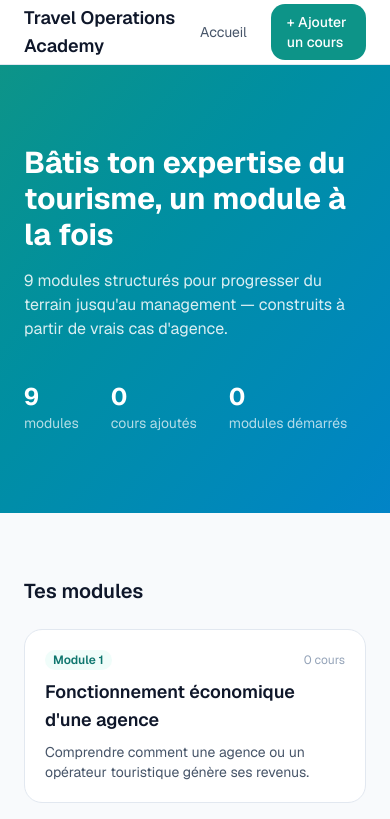
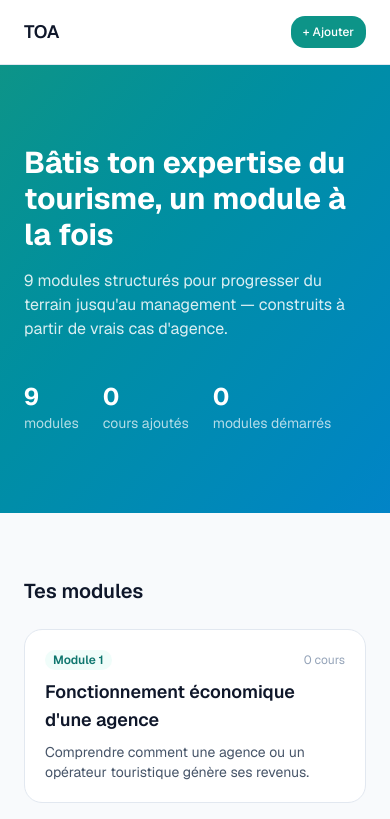
Before and after one commit to asukatraloc22-rgb/travel-operations-academy, a Next.js app: page / in a window 390 px wide. Shown: the top 819 px of the page. Built offline with nearby package versions, Linux system fonts and the light colour scheme; no server answers; the database is empty.

Commit message:
Phase 7: mobile fixes - responsive header, wrapping stats, collapsible mobile TOC

```diff
--- a/src/app/page.tsx
+++ b/src/app/page.tsx
@@ -26,7 +26,7 @@ export default async function Home() {
           </p>
 
           {/* Stats réelles — pas de chiffres inventés. */}
-          <div className="flex gap-8 mt-10">
+          <div className="flex flex-wrap gap-6 sm:gap-8 mt-10">
             <div>
               <p className="text-2xl font-bold">{TRAVEL_MODULES.length}</p>
               <p className="text-sm text-white/70">modules</p>
--- a/src/modules/courses/CourseContent.tsx
+++ b/src/modules/courses/CourseContent.tsx
@@ -30,6 +30,30 @@ export function CourseContent({ content }: CourseContentProps) {
   const chapters = extractChapters(content);
 
   return (
+    <div>
+      {/* Mobile: sommaire repliable, natif (details/summary), aucun
+          JavaScript nécessaire pour l'ouverture/fermeture. Caché à partir
+          de md, où le sommaire fixe en colonne prend le relais. */}
+      {chapters.length > 0 && (
+        <details className="md:hidden mb-6 rounded-lg border border-[var(--color-border)] p-3">
+          <summary className="text-sm font-semibold cursor-pointer">
+            Sommaire ({chapters.length} chapitres)
+          </summary>
+          <ul className="mt-3 space-y-2 text-sm">
+            {chapters.map((chapter) => (
+              <li key={chapter.slug}>
+                <a
+                  href={`#${chapter.slug}`}
+                  className="text-[var(--color-text-secondary)] hover:text-[var(--color-nature-700)]"
+                >
+                  {chapter.title}
+                </a>
+              </li>
+            ))}
+          </ul>
+        </details>
+      )}
+
       <div className="grid md:grid-cols-[200px_1fr] gap-8">
         {chapters.length > 0 && (
           <nav className="hidden md:block sticky top-24 self-start text-sm">
@@ -76,5 +100,6 @@ export function CourseContent({ content }: CourseContentProps) {
           </ReactMarkdown>
         </div>
       </div>
+    </div>
   );
 }
--- a/src/shared/components/Header.tsx
+++ b/src/shared/components/Header.tsx
@@ -16,19 +16,21 @@ export function Header() {
   return (
     <header className="sticky top-0 z-10 border-b border-[var(--color-border)] bg-[var(--color-surface)]/90 backdrop-blur">
       <div className="max-w-5xl mx-auto px-6 h-16 flex items-center justify-between">
-        <Link href="/" className="font-semibold text-lg">
-          Travel Operations Academy
+        <Link href="/" className="font-semibold text-lg shrink-0">
+          <span className="sm:hidden">TOA</span>
+          <span className="hidden sm:inline">Travel Operations Academy</span>
         </Link>
 
-        <nav className="flex items-center gap-6 text-sm">
-          <Link href="/" className="text-[var(--color-text-secondary)] hover:text-[var(--color-text)]">
+        <nav className="flex items-center gap-3 sm:gap-6 text-sm">
+          <Link href="/" className="hidden sm:inline text-[var(--color-text-secondary)] hover:text-[var(--color-text)]">
             Accueil
           </Link>
           <Link
             href="/courses/new"
-            className="rounded-lg bg-[var(--color-nature-600)] text-white px-4 py-2 font-medium hover:bg-[var(--color-nature-700)] transition-colors"
+            className="rounded-lg bg-[var(--color-nature-600)] text-white px-3 sm:px-4 py-2 text-xs sm:text-sm font-medium hover:bg-[var(--color-nature-700)] transition-colors whitespace-nowrap"
           >
-            + Ajouter un cours
+            <span className="sm:hidden">+ Ajouter</span>
+            <span className="hidden sm:inline">+ Ajouter un cours</span>
           </Link>
         </nav>
       </div>
```
Lines whose indentation alone changed are shown as unchanged.
